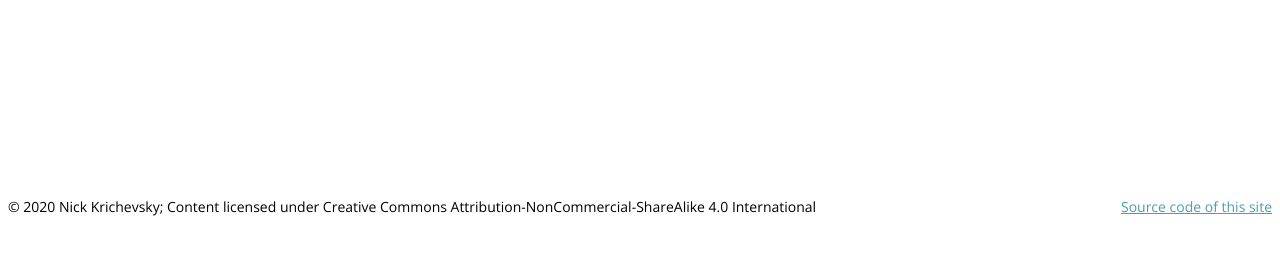
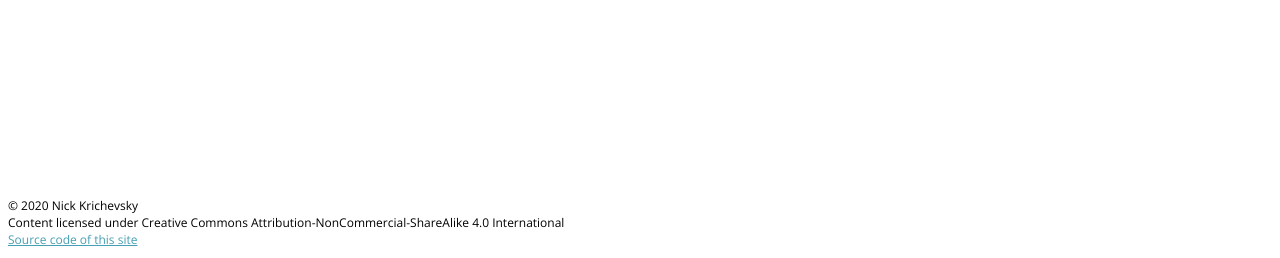
Before and after one commit to ollien/ollien.com-college-era, a Django app: template templates/index.html in a window 1280 px wide. Shown: the part 964-1222 px from the top of the page. Before the commit the page ends 1180 px from the top, so only its background shows below. Run offline with Django 3.2, Linux system fonts and the light colour scheme; the template is opened without the code that fills it: most values are stand-ins (such as "Sample title", 1, 10 or a date in 2020); parts of the project's set-up code (start-up, migrations or seed data) failed here and were passed over.

Commit message:
Update footer

```diff
--- a/static/css/css.css
+++ b/static/css/css.css
@@ -197,19 +197,23 @@
 
     footer{
         font-family: 'Open Sans',sans-serif;
-        font-size: 14px;
-        margin-bottom: 22px;
+        font-size: 12px;
+        margin-bottom: 10px;
     }
-    span#copyright{
-        float:left;
-        margin-bottom: 5px;
-        width:900px;
+    span#license{
+	display:block;
+	width:100%;
     }
     span#source{
-        float:right;
+	display:block;
+	width:100%;
     }
     span#source > a{
         color:#469FB3;
+    }
+    span#copyright{
+	display:block;
+        width:100%;
     }
 }
 @media (min-width:960px){
@@ -406,18 +410,23 @@
     }
     footer{
         font-family: 'Open Sans',sans-serif;
-        font-size: 14px;
-        margin-bottom: 22px;
+        font-size: 12px;
+        margin-bottom: 10px;
     }
-    span#copyright{
-        float:left;
-        width:900px;
+    span#license{
+	display:block;
+        width:100%:
     }
     span#source{
-        float:right;
+	display:block;
+	width:100%;
     }
     span#source > a{
         color:#469FB3;
     }
+    span#copyright{
+       display: block;
+       width:100%;
+    }
 
 }
--- a/templates/index.html
+++ b/templates/index.html
@@ -68,5 +68,5 @@
     </script>
 </body>
 <footer>
-    <span id="copyright">&#169; {{year}} Nick Krichevsky; Content licensed under Creative Commons Attribution-NonCommercial-ShareAlike 4.0 International</span> <span id="source"><a href="http://github.com/ollien/ollien.com">Source code of this site</a></span>
+    <span id="copyright">&#169; {{year}} Nick Krichevsky</span> <span id="license"> Content licensed under Creative Commons Attribution-NonCommercial-ShareAlike 4.0 International</span> <span id="source"><a href="http://github.com/ollien/ollien.com">Source code of this site</a></span>
 </html>
```
